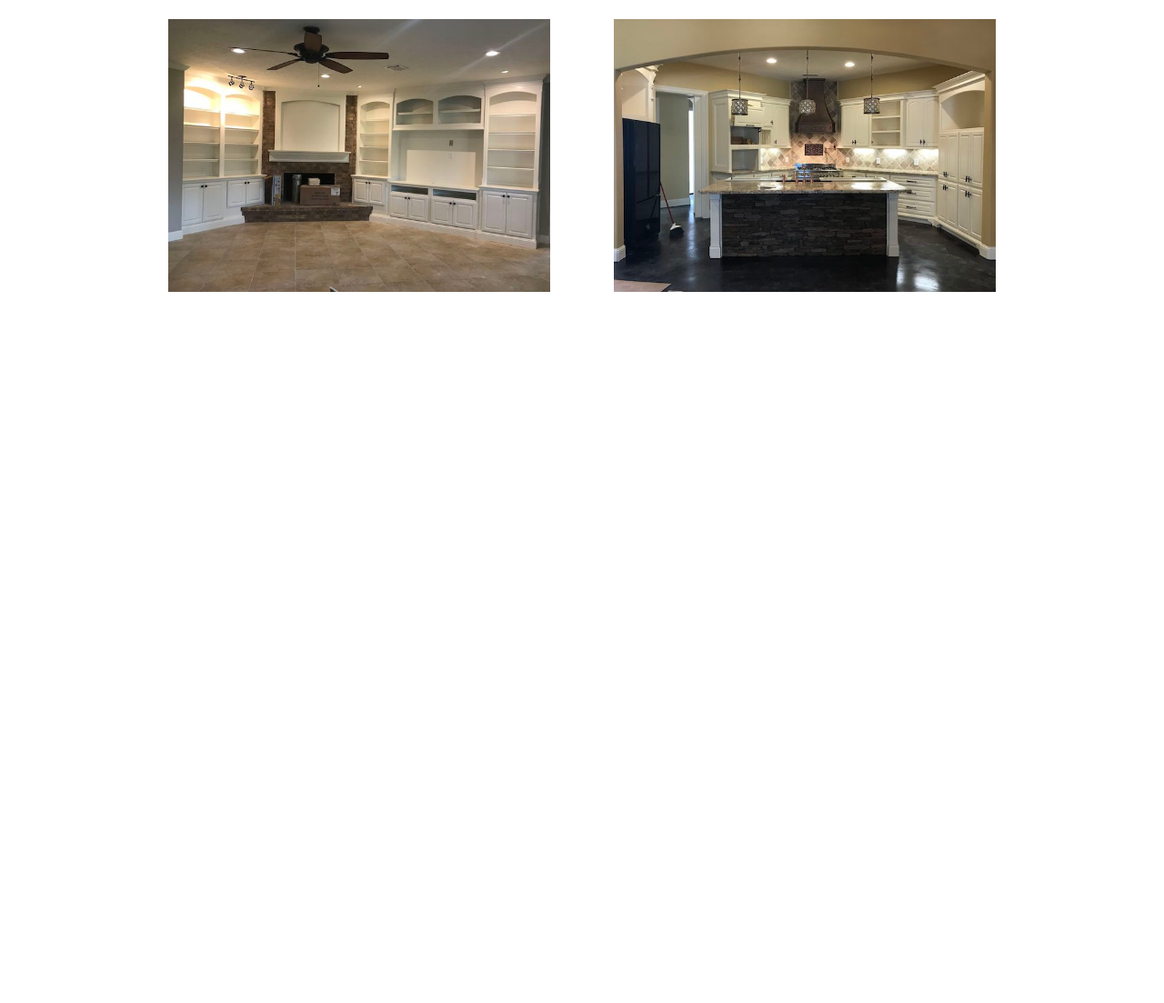
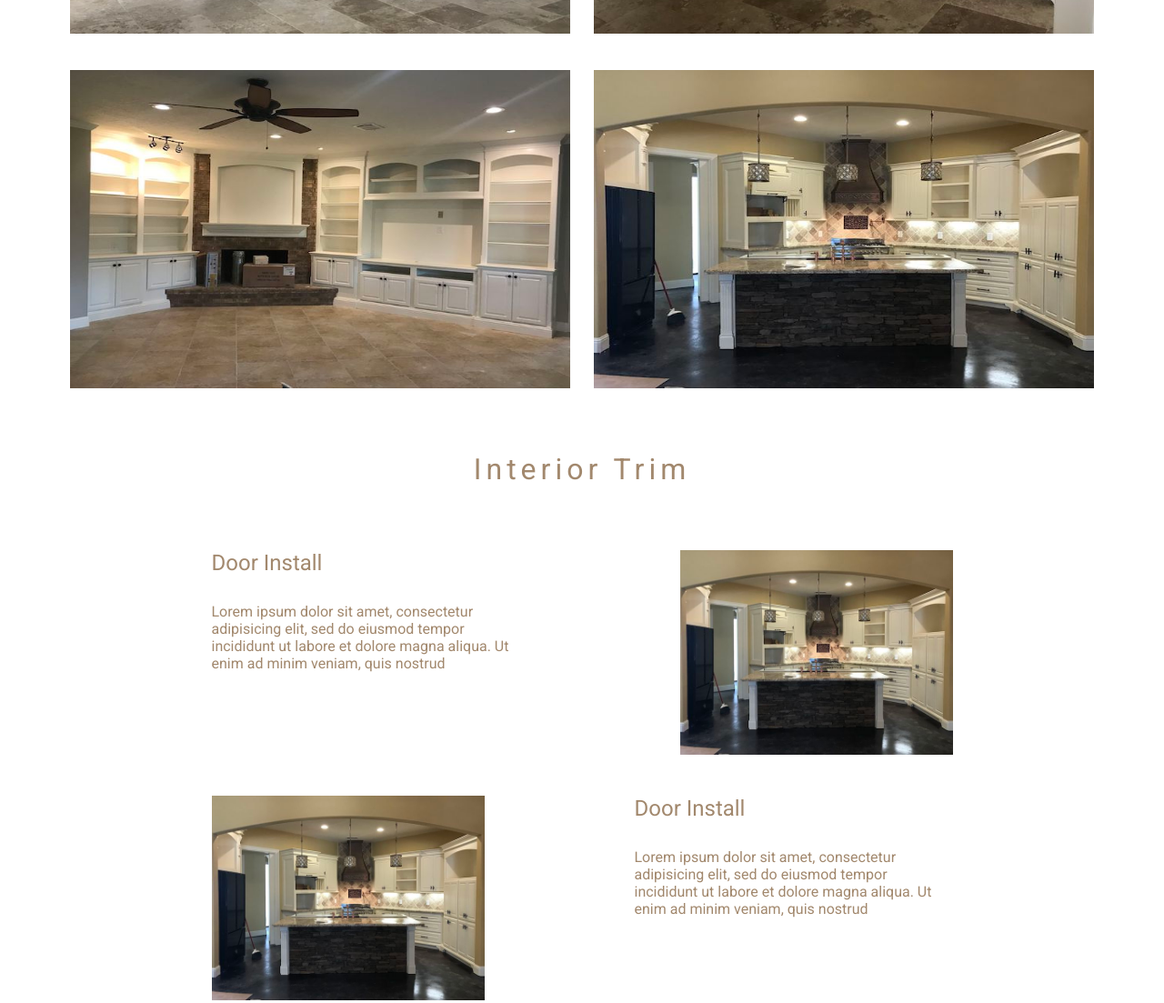
Before and after one commit to sergrdz7/carpentry-site, a website: page public/index.html in a window 1280 px wide. Shown: the part 1479-2582 px from the top of the page at 91% size. Before the commit the page ends 1820 px from the top, so only its background shows below. Drawn offline with Linux system fonts and the light colour scheme.

Commit message:
lg-image section done

```diff
--- a/public/index.html
+++ b/public/index.html
@@ -35,30 +35,89 @@
     <section class="content-1">
 
       <div class="wrapper">
-        <h2 class="heading">Cabinetry</h2>
+        <h2>Cabinetry</h2>
         <p>
           Lorem ipsum dolor sit amet, consectetur adipisicing elit, sed do eiusmod tempor
           incididunt ut labore et dolore magna aliqua. Ut enim ad minim veniam, quis nostrud
         </p>
       </div>
 
-      <div class="wrapper">
-        <div class="image-grid">
-          <div class="image-grid-item">
+      <div class="lg-wrapper">
+        <div class="grid">
+          <div class="grid-item">
             <img src="images/1-sm-kitchen.jpg" alt="kitchen">
           </div>
-          <div class="image-grid-item">
+          <div class="grid-item">
             <img src="images/2-sm-vanity.jpeg" alt="vanity">
           </div>
         </div>
-        <div class="image-grid">
-          <div class="image-grid-item">
+        <div class="grid">
+          <div class="grid-item">
             <img src="images/4-sm-entertainment.jpeg" alt="entertainment center">
           </div>
-          <div class="image-grid-item">
+          <div class="grid-item">
             <img src="images/5-sm-kitchen.jpeg" alt="kitchen">
           </div>
         </div>
+      </div>
+    </section>
+
+    <section class="content-1">
+      <div class="wrapper">
+        <h2>Interior Trim</h2>
+
+        <div class="thumbnail-group">
+          <div class="text-box-md">
+            <h3>Door Install</h3>
+            <p>Lorem ipsum dolor sit amet, consectetur adipisicing elit, sed do eiusmod tempor incididunt ut labore et dolore magna aliqua. Ut enim ad minim veniam, quis nostrud</p>
+          </div>
+          <div class="thumbnail-md">
+              <img src="images/5-sm-kitchen.jpeg" alt="">
+          </div>
+        </div>
+
+        <div class="thumbnail-group">
+          <div class="thumbnail-md">
+              <img src="images/5-sm-kitchen.jpeg" alt="">
+          </div>
+          <div class="text-box-md">
+            <h3>Door Install</h3>
+            <p>Lorem ipsum dolor sit amet, consectetur adipisicing elit, sed do eiusmod tempor incididunt ut labore et dolore magna aliqua. Ut enim ad minim veniam, quis nostrud</p>
+          </div>
+        </div>
+
+        <div class="thumbnail-group">
+          <div class="text-box-md">
+            <h3>Door Install</h3>
+            <p>Lorem ipsum dolor sit amet, consectetur adipisicing elit, sed do eiusmod tempor incididunt ut labore et dolore magna aliqua. Ut enim ad minim veniam, quis nostrud</p>
+          </div>
+          <div class="thumbnail-md">
+              <img src="images/5-sm-kitchen.jpeg" alt="">
+          </div>
+        </div>
+
+        <div class="thumbnail-group">
+          <div class="thumbnail-md">
+              <img src="images/5-sm-kitchen.jpeg" alt="">
+          </div>
+          <div class="text-box-md">
+            <h3>Door Install</h3>
+            <p>Lorem ipsum dolor sit amet, consectetur adipisicing elit, sed do eiusmod tempor incididunt ut labore et dolore magna aliqua. Ut enim ad minim veniam, quis nostrud</p>
+          </div>
+        </div>
+
+
+        <!-- <div class="grid">
+          <div class="grid-item">
+            <div class="add-padding">
+              <img src="images/5-sm-kitchen.jpeg" alt="">
+            </div>
+          </div>
+          <div class="grid-item text-box">
+            <h3>Door Install</h3>
+            <p>Lorem ipsum dolor sit amet, consectetur adipisicing elit, sed do eiusmod tempor incididunt ut labore et dolore magna aliqua. Ut enim ad minim veniam, quis nostrud</p>
+          </div>
+        </div> -->
       </div>
     </section>
 
--- a/public/scss/1-base/_base.scss
+++ b/public/scss/1-base/_base.scss
@@ -31,6 +31,10 @@ h2 {
   color: $secondary-color;
 }
 
+h3{
+  font-size: $font-size-large;
+}
+
 p{
   font-size: $font-size-regular;
 }
@@ -43,7 +47,7 @@ p{
 
 .lg-wrapper {
   width: 90%;
-  max-width: 1200px;
+  max-width: 1310px;
   margin: 0 auto;
 
 }
--- a/public/scss/2-modules/_navigation.scss
+++ b/public/scss/2-modules/_navigation.scss
@@ -12,7 +12,7 @@ nav img{
 }
 nav div {
   display: flex;
-  justify-content: flex-end;
+  justify-content: space-evenly;
 }
 .nav-item {
   padding: 10px 20px;
--- a/public/scss/3-layout/_content-1.scss
+++ b/public/scss/3-layout/_content-1.scss
@@ -1,22 +1,56 @@
 .content-1 {
   margin-top: 70px;
-  height: 800px;
+  height: 100%;
+  margin-bottom: 30px;
+  text-align: center;
 }
 .content-1 p {
   margin-top: 30px;
-  margin-bottom: 40px;
-  text-align: center;
+}
 
-}
-.image-grid {
+.grid {
+  margin: 10px 0;
   text-align: center;
   display: flex;
   flex-direction: row;
   justify-content: space-around;
+
 }
-.image-grid-item img {
+.grid-item {
   flex-direction: row;
-  width: 420px;
-  height: 300px;
-  margin: 10px;
+  margin-top: 30px;
+  width: 550px;
+  height: 350px;
 }
+
+.grid-item img {
+  width: 550px;
+  height: 350px;
+}
+
+
+.thumbnail-group{
+  display: flex;
+  flex-direction: row;
+  margin-top: 70px;
+  justify-content: space-around;
+}
+
+.thumbnail-md{
+  width: 300px;
+  height: 200px;
+}
+
+.text-box-md {
+  text-align:left;
+  width: 350px;
+}
+
+.add-padding{
+
+}
+.content-2 {
+  display: flex;
+  height: 800px;
+  margin-top: 70px;
+}
```
Also changed, not shown: public/dist/main.css.
